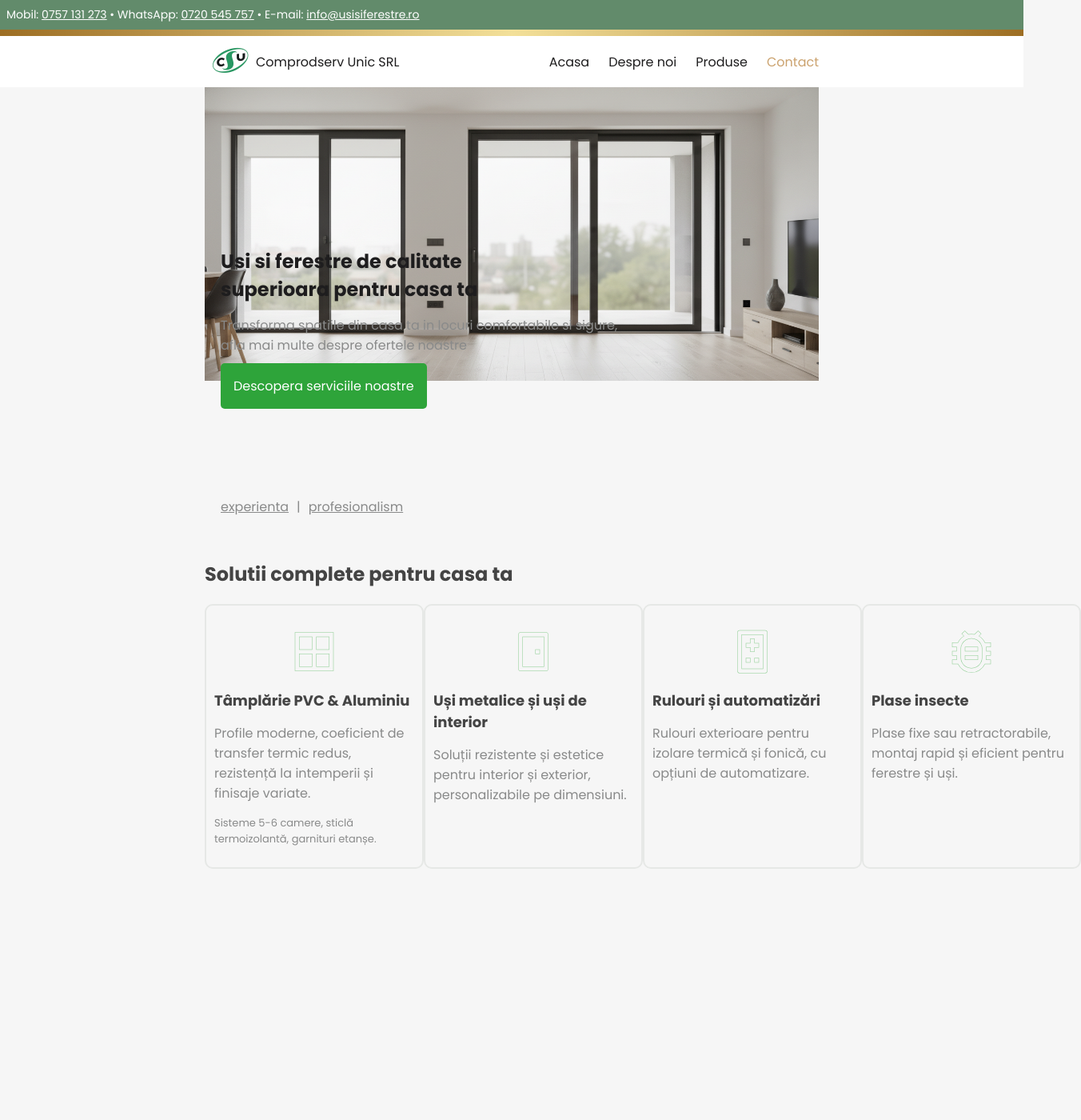
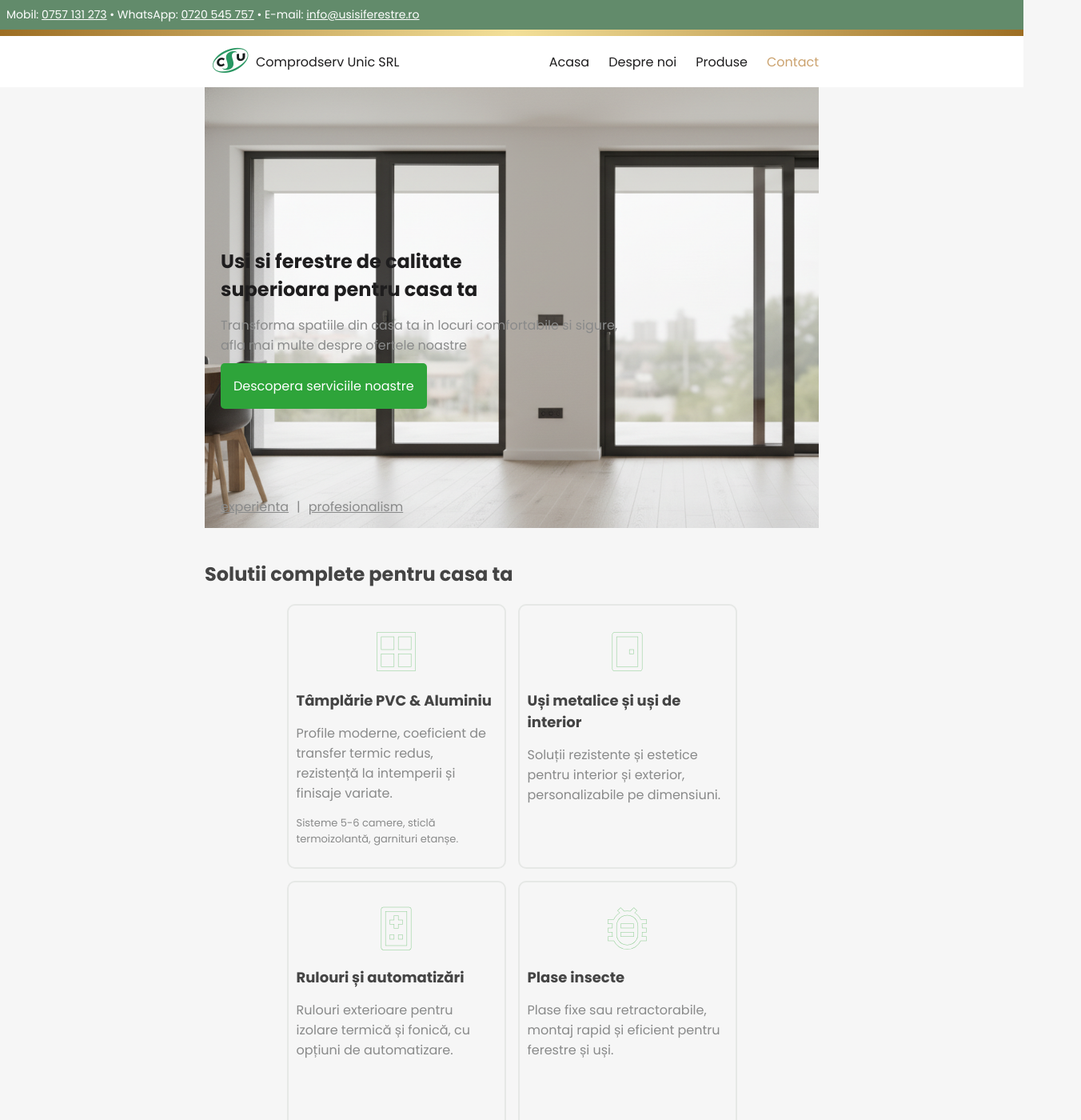
Before and after one commit to raul-mates/usi-si-ferestre, an Angular app: page /contact in a window 1280 px wide. Shown: the top 1400 px of the page at 80% size, 1352 px wide, since content can reach past the window. Before the commit the page ends 1111 px from the top, so only its background shows below. Built offline with nearby package versions, Linux system fonts and the light colour scheme.

Commit message:
improvements to the homepage

```diff
--- a/src/app/pages/homepage/homepage.scss
+++ b/src/app/pages/homepage/homepage.scss
@@ -6,7 +6,7 @@
     width: 60%;
     height: 551px;
     background-image: url("../../../../public/heroimage.jpg");
-    background-size: contain;
+    background-size: cover;
     background-repeat: no-repeat;
     display: flex;
     flex-direction: column;
@@ -23,7 +23,9 @@
 
   &__cards-container {
     display: flex;
-    justify-content: space-between;
+    justify-content: center;
+    flex-wrap: wrap;
+    gap: 15px;
   }
 
   &__header-cards-container {
```
